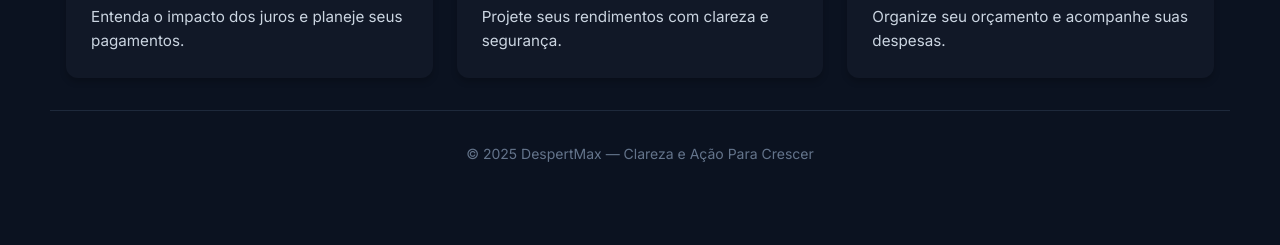
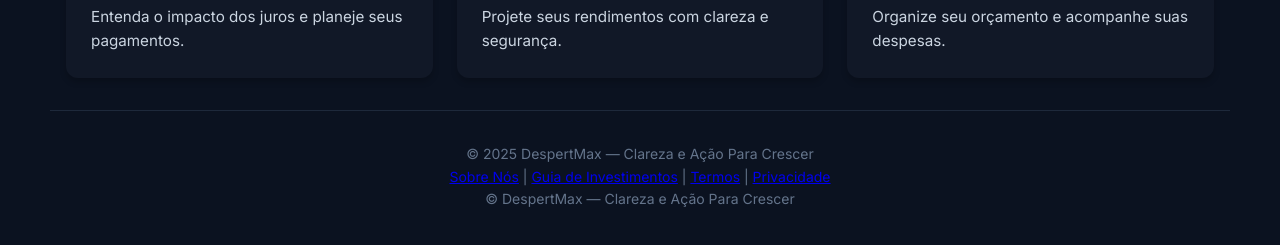
Before and after one commit to adeniltonvanucci-cmyk/Despert_Max, a plain HTML site: page index.html in a window 1280 px wide. Shown: the part 521-766 px from the top of the page. Drawn offline with Linux system fonts and the light colour scheme.

Commit message:
Update index.html

```diff
--- a/index.html
+++ b/index.html
@@ -47,6 +47,12 @@
   </main>
 
   <footer class="container footer">
+  <p>© <span id="ano"></span> DespertMax — Clareza e Ação Para Crescer</p>
+  <nav class="footer-nav">
+    <a href="sobre-nos.html">Sobre Nós</a> |
+    <a href="guia-investimentos.html">Guia de Investimentos</a> |
+    <a href="termos.html">Termos</a> |
+    <a href="politica-privacidade.html">Privacidade</a>
     <p>© <span id="ano"></span> DespertMax — Clareza e Ação Para Crescer</p>
   </footer>
 
```
